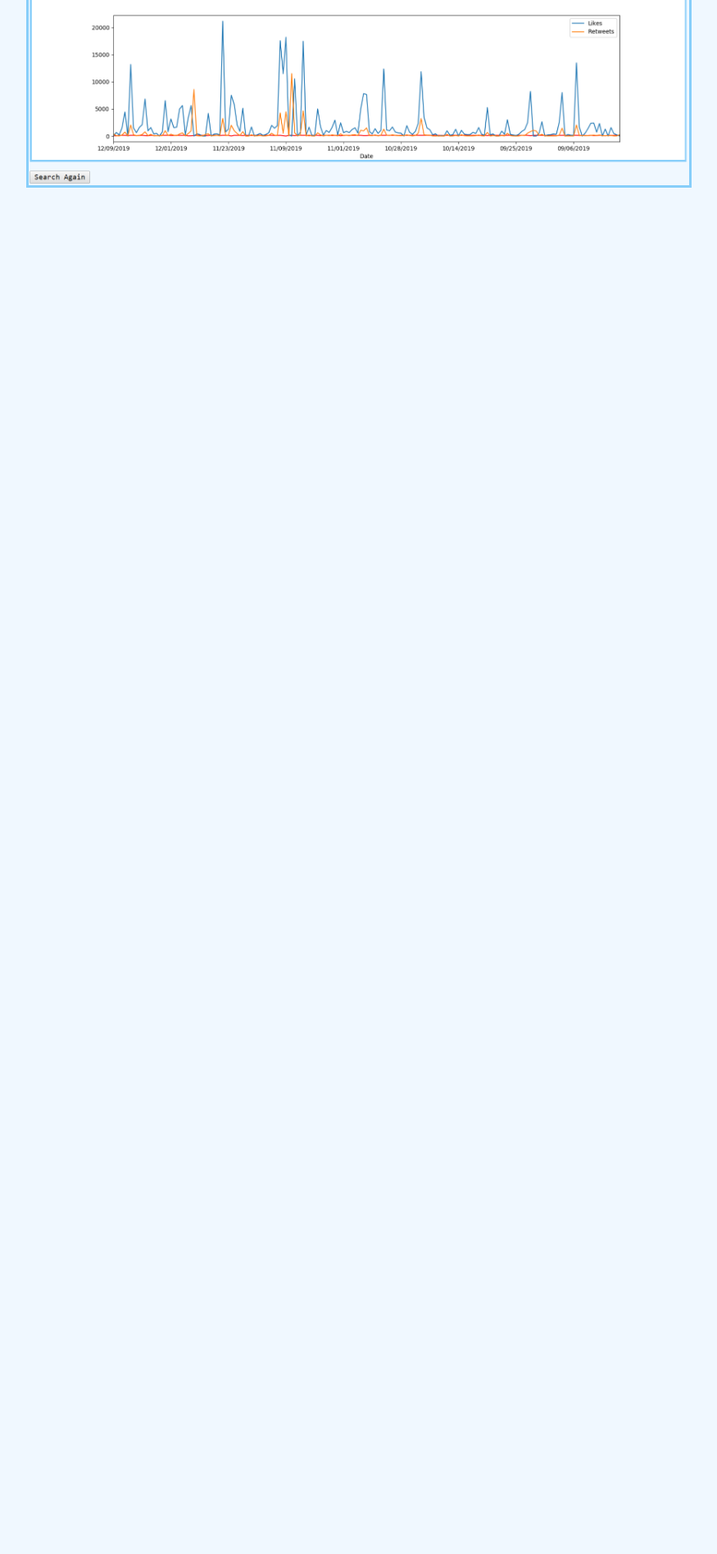
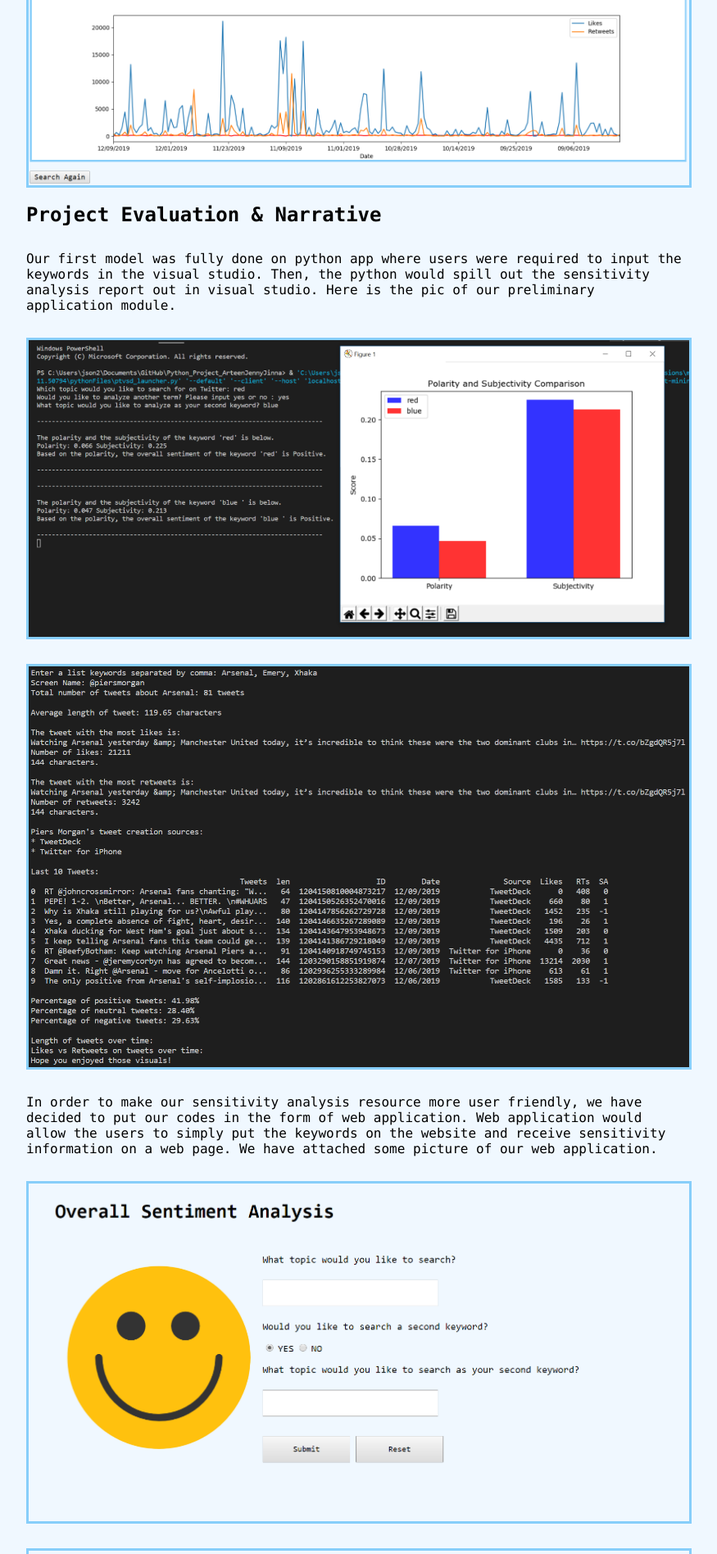
Before and after one commit to azahiri/Project-Arteen-Jenny, a Flask app: page /requirements in a window 1280 px wide. Shown: the part 3550-5446 px from the top of the page at 82% size, without its empty margins (104-979 px from the left). Before the commit the page ends 3779 px from the top, so only its background shows below. Run offline with Flask 2, Linux system fonts and the light colour scheme.

Commit message:
Update requirements.html

```diff
--- a/templates/requirements.html
+++ b/templates/requirements.html
@@ -92,7 +92,7 @@ the sentiments of two keywords.  </p>
 </p>
 
 <h3 style="font-family:  monaco, Consolas, 'Lucida Console', monospace;"> Individual Sentiment Analysis </h3>
-<p style="width: 80%; border: 3px solid lightskyblue; margin-top: 30px;">
+<p style="width: 80%; margin-top: 30px; border: 3px solid lightskyblue">
   <img src="/static/images/individualresults1.PNG" alt="individualresults1" height="auto" width="100%" style="border: none;">
   <br>
   <img src="/static/images/individualresults2.PNG" alt="individualresults2" height="auto" width="100%" style="border: none;">
@@ -102,7 +102,21 @@ the sentiments of two keywords.  </p>
   <img src="/static/images/individualresults4.PNG" alt="individualresults4" height="auto" width="100%" style="border: none;">
 </p>
 
-<p style="width: 70%;">
+<h2 style="font-family:  monaco, Consolas, 'Lucida Console', monospace;"> Project Evaluation & Narrative </h2>
+<p style="width: 80%; margin-top: 30px;">
+Our first model was fully done on python app where users were required to input the keywords in the visual studio.
+Then, the python would spill out the sensitivity analysis report out in visual studio.
+Here is the pic of our preliminary application module.
+<img src="/static/images/progress1.PNG" alt="individualresults3" height="auto" width="100%" style="border: 3px solid lightskyblue"> <br>
+<img src="/static/images/progress4.png" alt="individualresults3" height="auto" width="100%" style="border: 3px solid lightskyblue"> <br>
+</p>
+<p style="width: 80%; border: collapse 3px solid lightskyblue; margin-top: 30px;">
+In order to make our sensitivity analysis resource more user friendly, we have decided to put our codes in the form of
+web application. Web application would allow the users to simply put the keywords on the website and receive
+sensitivity information on a web page.
+We have attached some picture of our web application.
+<img src="/static/images/progress2.PNG" alt="individualresults3" height="auto" width="100%" style="border: 3px solid lightskyblue;"> <br>
+<img src="/static/images/progress3.PNG" alt="individualresults3" height="auto" width="100%" style="border: 3px solid lightskyblue;"> <br>
 
 </p>
 
```
